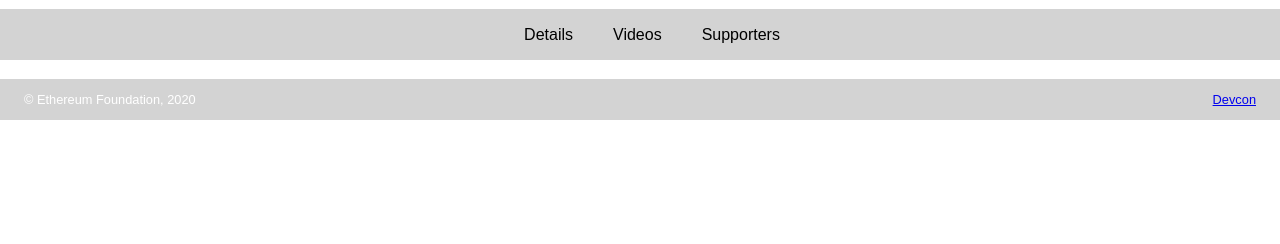
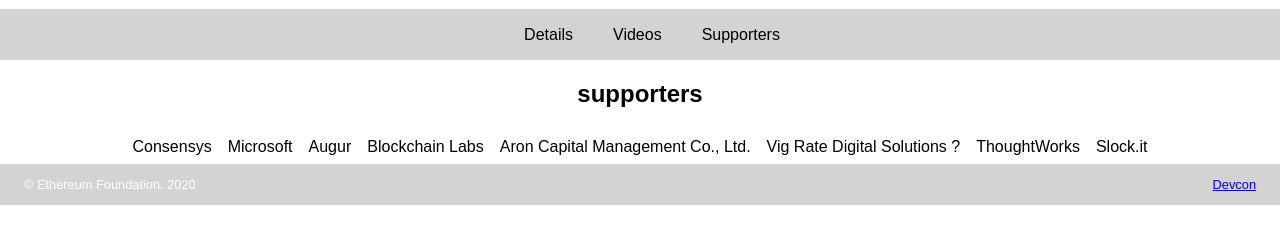
Before and after one commit to efdevcon/devcon-archive, a Gatsby site: page /devcon-1/supporters in a window 1280 px wide. Shown: the part 314-558 px from the top of the page. Built offline with nearby package versions, Linux system fonts and the light colour scheme; Gatsby itself is replaced by a stand-in of ours.

Commit message:
Added basic UI for supporters page

```diff
--- a/src/components/supporters.js
+++ b/src/components/supporters.js
@@ -1,4 +1,5 @@
 import React from "react";
+import { useStaticQuery, graphql } from "gatsby";
 
 /* CSS */
 import css from "./supporters.module.css";
@@ -11,6 +12,25 @@
 import Navbar from "./navbar";
 
 const Supporters = props => {
+  /* TODO replace query when S3 image hosting is up*/
+  const data = useStaticQuery(graphql`
+    query {
+      allSupportersYaml {
+        edges {
+          node {
+            devcon
+            tiers {
+              tier
+              supporters {
+                name
+              }
+            }
+          }
+        }
+      }
+    }
+  `);
+
   return (
     <div>
       <Header />
@@ -21,8 +41,21 @@
       />
       <Navbar devcon={`devcon-${props.number}`} />
       <main>
-        <h3 className={css.support}>{props.support1}</h3>
-        <div className={props.logos}></div>
+        {data.allSupportersYaml.edges.map((edge, index) => (
+          <div key={index}>
+            {edge.node.devcon === `devcon-${props.number}` &&
+              edge.node.tiers.map(supporterTier => (
+                <div>
+                  <h2 className={css.tier}>{supporterTier.tier}</h2>
+                  <div className={css.supporters}>
+                    {supporterTier.supporters.map(supporter => (
+                      <p className={css.logo}>{supporter.name}</p>
+                    ))}
+                  </div>
+                </div>
+              ))}
+          </div>
+        ))}
       </main>
       <Footer />
     </div>
--- a/src/components/supporters.module.css
+++ b/src/components/supporters.module.css
@@ -0,0 +1,17 @@
+.tier {
+  text-align: center;
+}
+
+.supporters {
+  display: flex;
+  flex-direction: row;
+  flex-wrap: wrap;
+  justify-content: center;
+  align-items: center;
+  margin-left: 64px;
+  margin-right: 64px;
+}
+
+.logo {
+  margin: 8px;
+}
```
